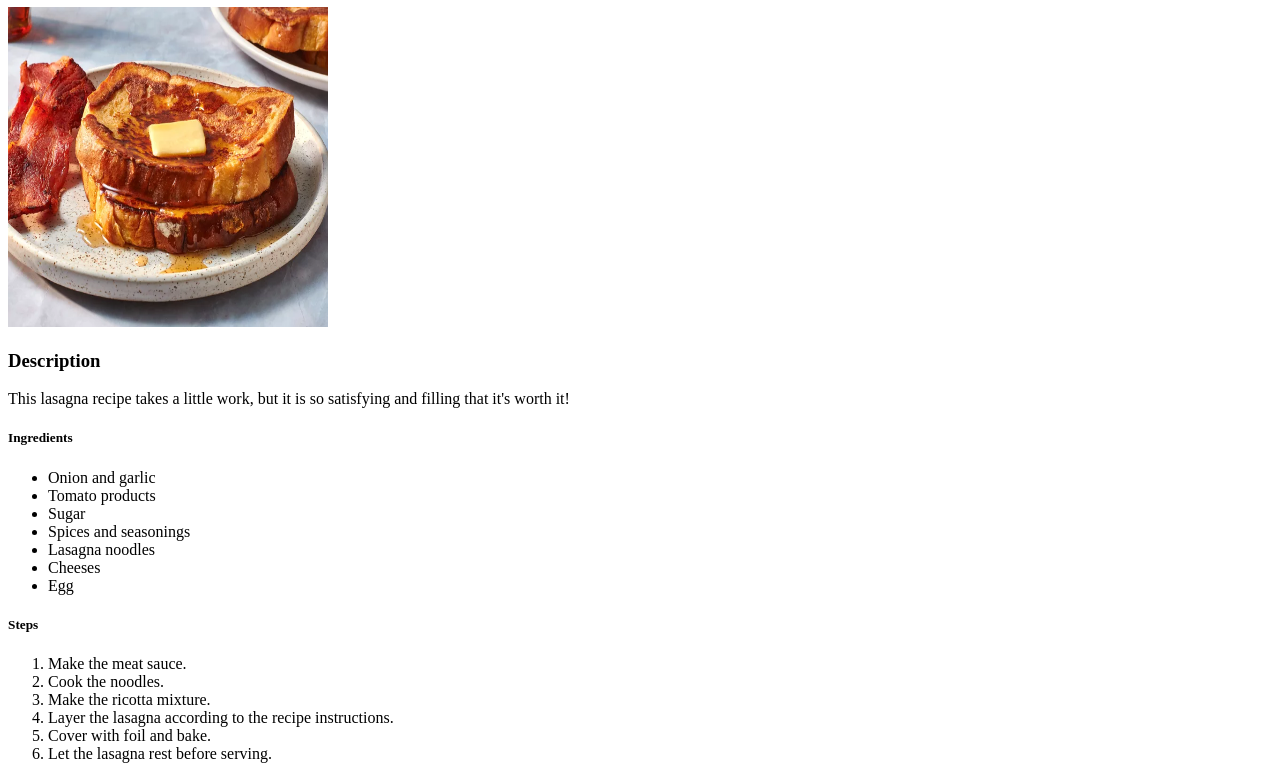
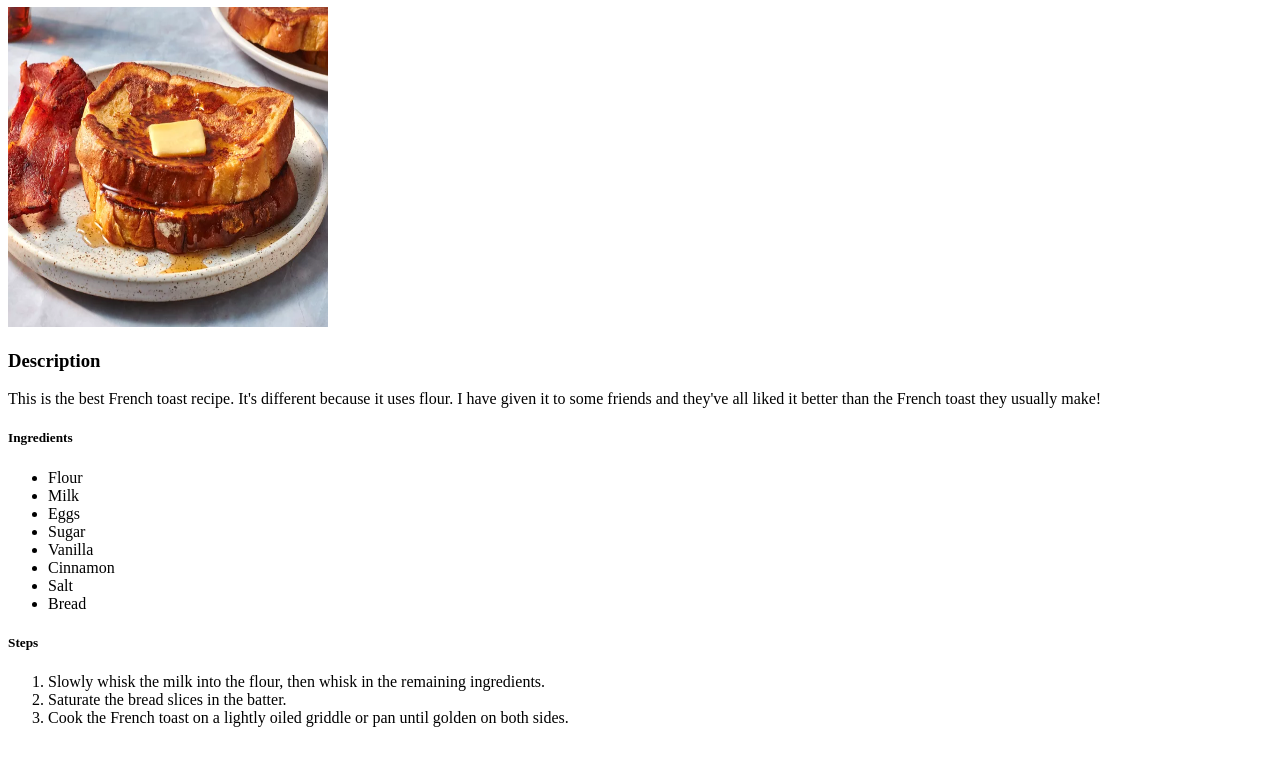
Before and after one commit to arun-nair-sde/recipes, a plain HTML site: page recipes/french_toast.html in a window 1280 px wide. Shown: the part 73-852 px from the top of the page. After the commit the page ends 816 px from the top, so only its background shows below. Drawn offline with Linux system fonts and the light colour scheme.

Commit message:
added french toast recipe

```diff
--- a/recipes/french_toast.html
+++ b/recipes/french_toast.html
@@ -1,35 +1,33 @@
 <!DOCTYPE html>
 <html lang="en">
     <head>
-        <title>Lasagna Recipe</title>
+        <title>French Toast Recipe</title>
     </head>
 
     <body>
-        <h1>Lasagna</h1>
+        <h1>French Toast</h1>
         <img src="./images/french_toast.png" alt="French toast image" height="320" width="320">
 
         <h3>Description</h3>
-        <p>This lasagna recipe takes a little work, but it is so satisfying and filling that it's worth it!</p>
+        <p>This is the best French toast recipe. It's different because it uses flour. I have given it to some friends and they've all liked it better than the French toast they usually make!</p>
 
         <h5>Ingredients</h5>
         <ul>
-            <li>Onion and garlic</li>
-            <li>Tomato products</li>
+            <li>Flour</li>
+            <li>Milk</li>
+            <li>Eggs</li>
             <li>Sugar</li>
-            <li>Spices and seasonings</li>
-            <li>Lasagna noodles</li>
-            <li>Cheeses</li>
-            <li>Egg</li>
+            <li>Vanilla</li>
+            <li>Cinnamon</li>
+            <li>Salt</li>
+            <li>Bread</li>
         </ul>
 
         <h5>Steps</h5>
         <ol>
-            <li>Make the meat sauce.</li>
-            <li>Cook the noodles.</li>
-            <li>Make the ricotta mixture.</li>
-            <li>Layer the lasagna according to the recipe instructions.</li>
-            <li>Cover with foil and bake.</li>
-            <li>Let the lasagna rest before serving.</li>
+            <li>Slowly whisk the milk into the flour, then whisk in the remaining ingredients.</li>
+            <li>Saturate the bread slices in the batter.</li>
+            <li>Cook the French toast on a lightly oiled griddle or pan until golden on both sides.</li>
         </ol>
     </body>
 </html>
```
